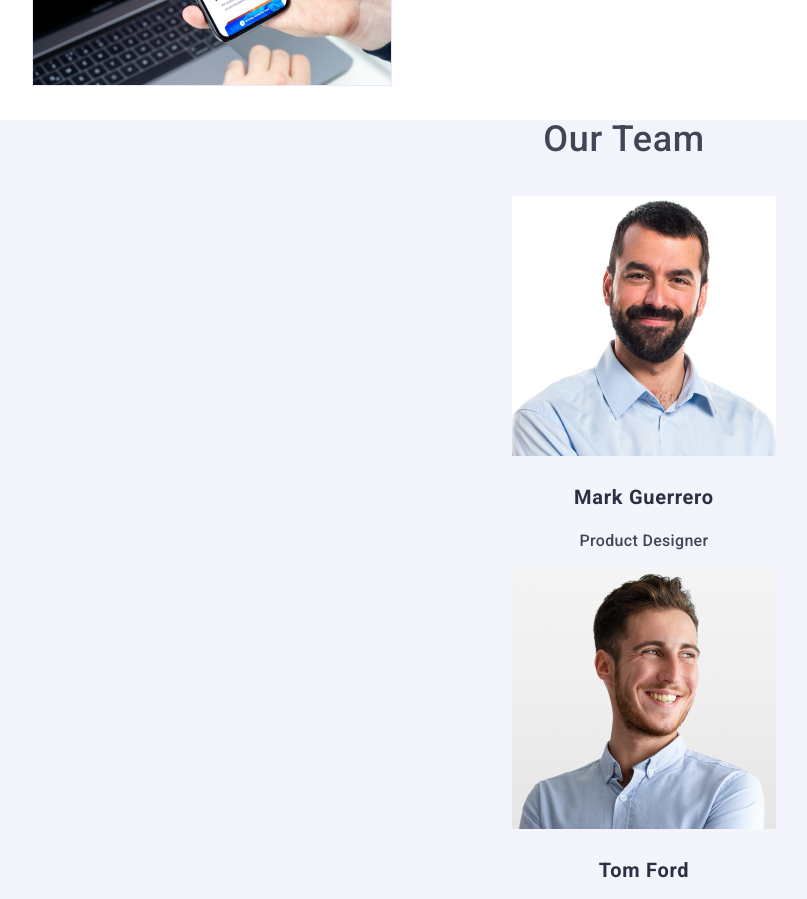
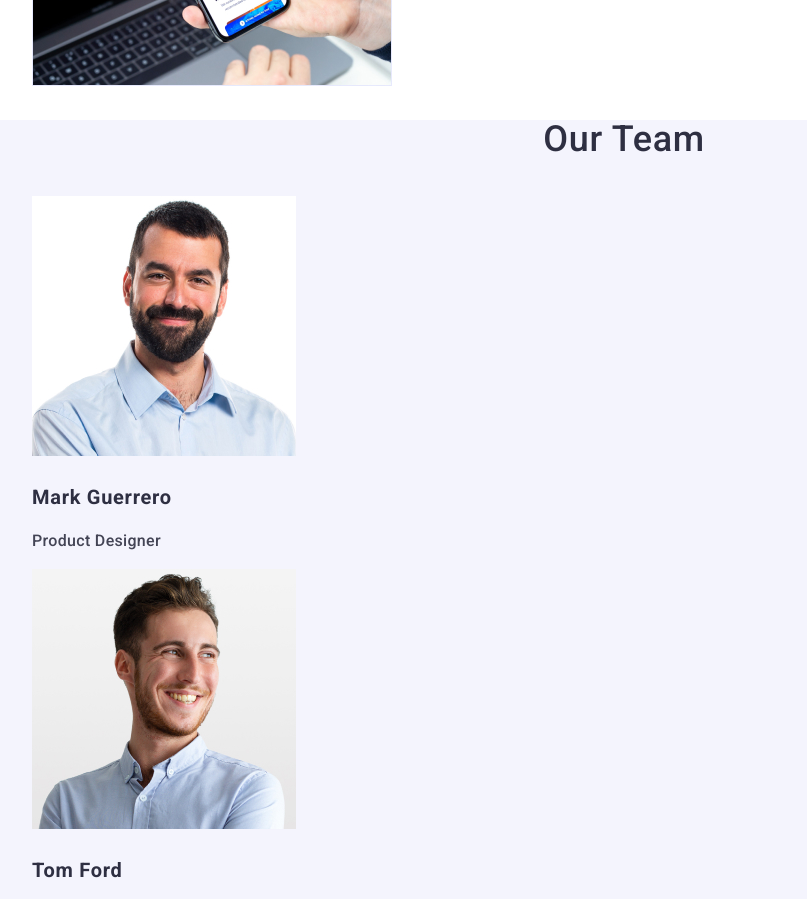
Before and after one commit to jargoss/goit-markup-hw-020, a plain HTML site: page index.html in a window 1280 px wide. Shown: the part 1640-2539 px from the top of the page, without its empty margins (16-823 px from the left). Drawn offline with Linux system fonts and the light colour scheme.

Commit message:
Add files via upload

```diff
--- a/css/styles.css
+++ b/css/styles.css
@@ -114,10 +114,8 @@ a {
   line-height: 1.11;
   letter-spacing: 0.02em;
   text-transform: capitalize;
-  text-align: center;
   background: #F4F4FD;
 }
-
 
 .ourteam-title {
   font-weight: 500;
@@ -125,6 +123,16 @@ a {
   line-height: 1.11;
   letter-spacing: 0.02em;
   text-transform: capitalize;
+  text-align: center;
+  color: #2e2f42;
+}
+
+.ourteam-list {
+  font-weight: 500;
+  font-size: 20px;
+  line-height: 1.2;
+  letter-spacing: 0.02em;
+  color: #2e2f42;
 }
 
 .wawd-title {
@@ -149,17 +157,7 @@ a {
   color: #2e2f42;
 }
 
-.ourteam {
-  background-color: #f4f4fd;
-}
 
-.ourteam-list {
-  font-weight: 500;
-  font-size: 20px;
-  line-height: 1.2;
-  letter-spacing: 0.02em;
-  color: #2e2f42;
-}
 .about-descr {
   font-size: 16px;
   line-height: 1.5;
--- a/index.html
+++ b/index.html
@@ -51,7 +51,7 @@
       <!-- Section 2 -->
 
       <section class="about">
-        <h1 class="about-title"><span hidden>About us</span></h1>
+        <h1 hidden class="about-title hidden">About us</h1>
         <ul class="about-list list">
           <li class="about-list-item">
             <h3 class="about-name">Strategy</h3>
```
